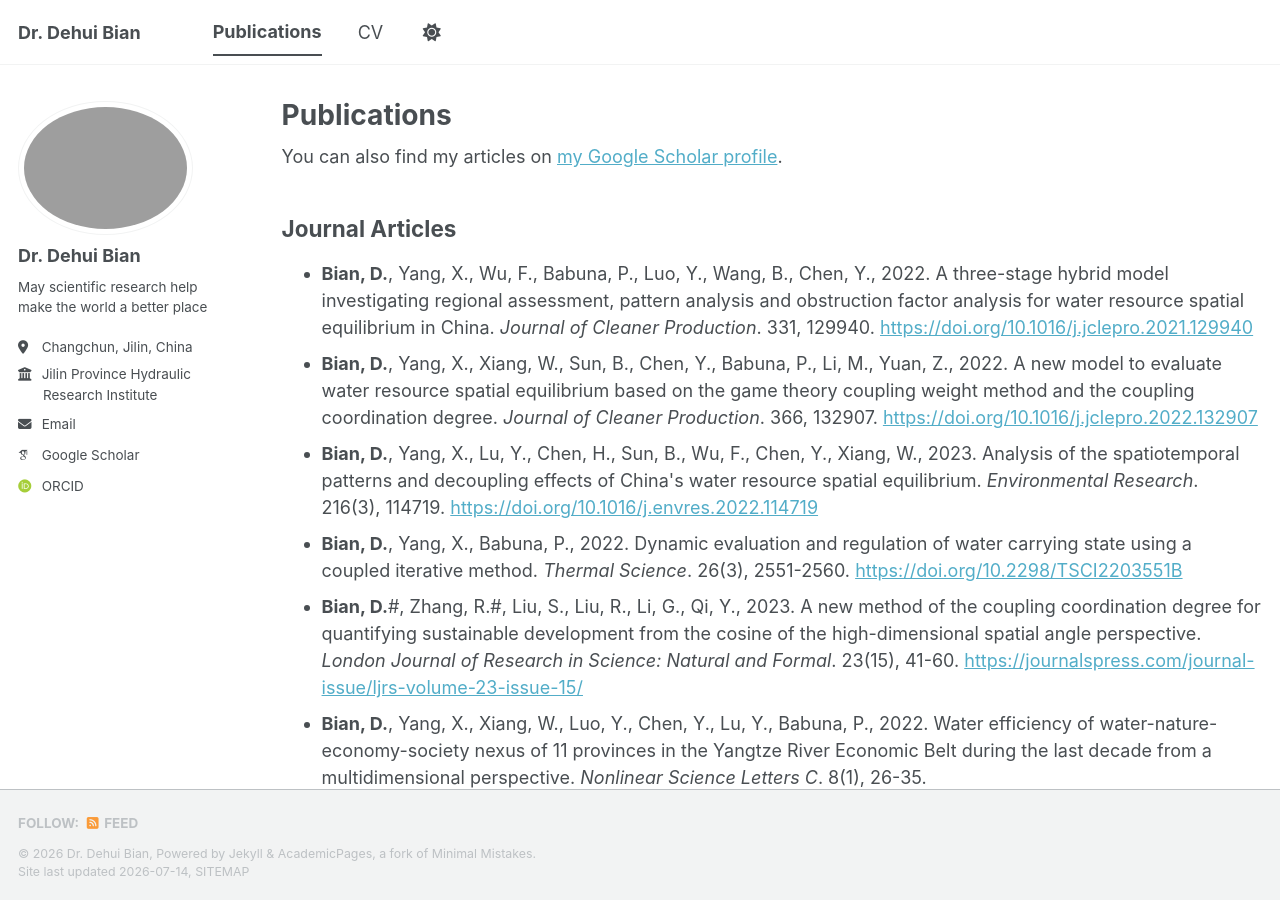
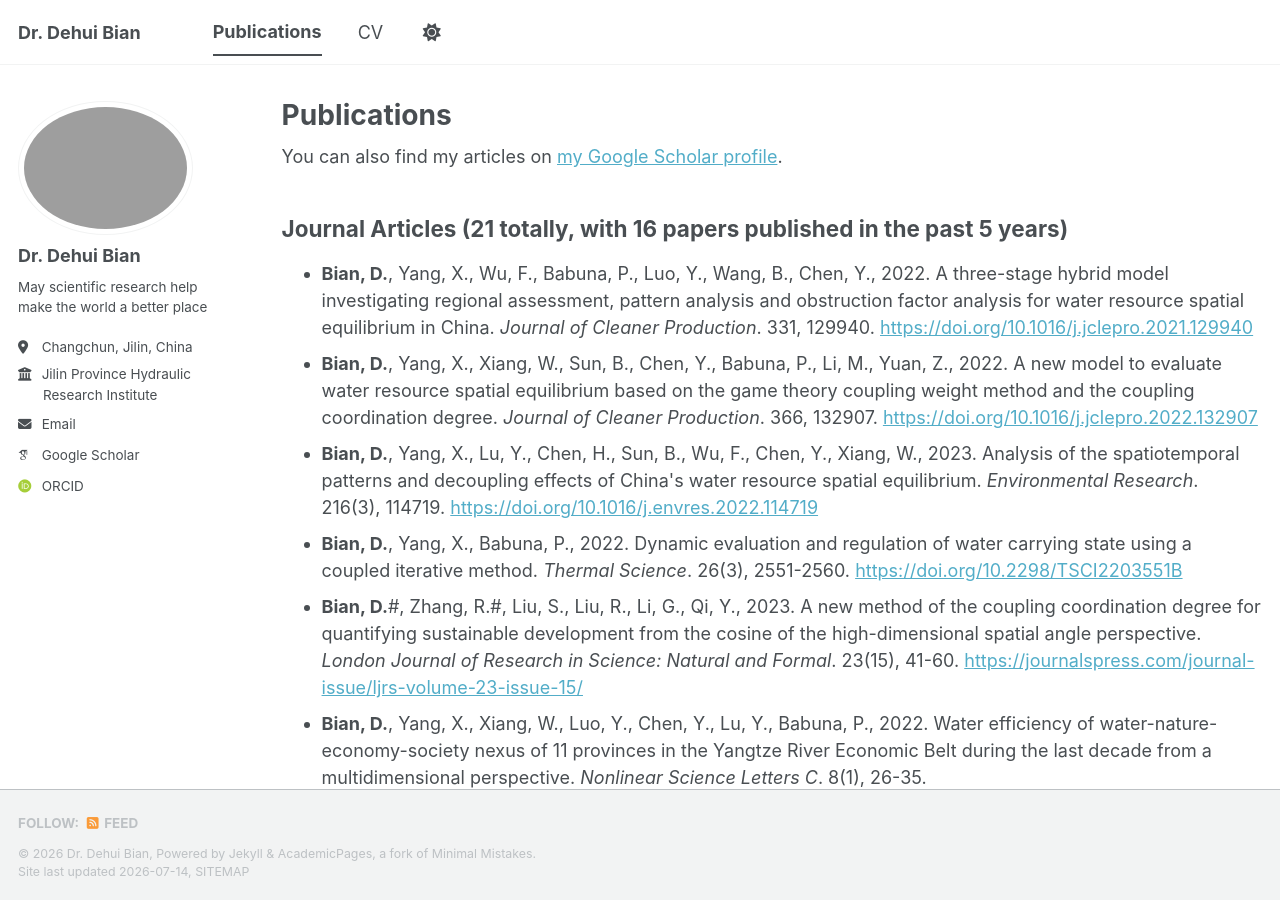
Before and after one commit to DehuiBian/dehuibian.github.io, a Jekyll site: the page built from _pages/publications.html, in a window 1280 px wide and 900 px high. Built offline with Jekyll 4.4.1, drawn with Linux system fonts in a browser that asks for light colours; some web fonts are replaced; a script bundle is joined from its source files by our own code; library files that are not in the unit come from our copies.

Commit message:
publications.html

```diff
--- a/_pages/publications.html
+++ b/_pages/publications.html
@@ -9,7 +9,7 @@ author_profile: true
   <div class="wordwrap">You can also find my articles on <a href="{{site.author.googlescholar}}">my Google Scholar profile</a>.</div>
 {% endif %}
 
-<h2>Journal Articles</h2>
+<h2>Journal Articles (21 totally, with 16 papers published in the past 5 years)</h2>
 
 <ul>
   <li><strong>Bian, D.</strong>, Yang, X., Wu, F., Babuna, P., Luo, Y., Wang, B., Chen, Y., 2022. A three-stage hybrid model investigating regional assessment, pattern analysis and obstruction factor analysis for water resource spatial equilibrium in China. <em>Journal of Cleaner Production</em>. 331, 129940. <a href="https://doi.org/10.1016/j.jclepro.2021.129940">https://doi.org/10.1016/j.jclepro.2021.129940</a></li>
```
